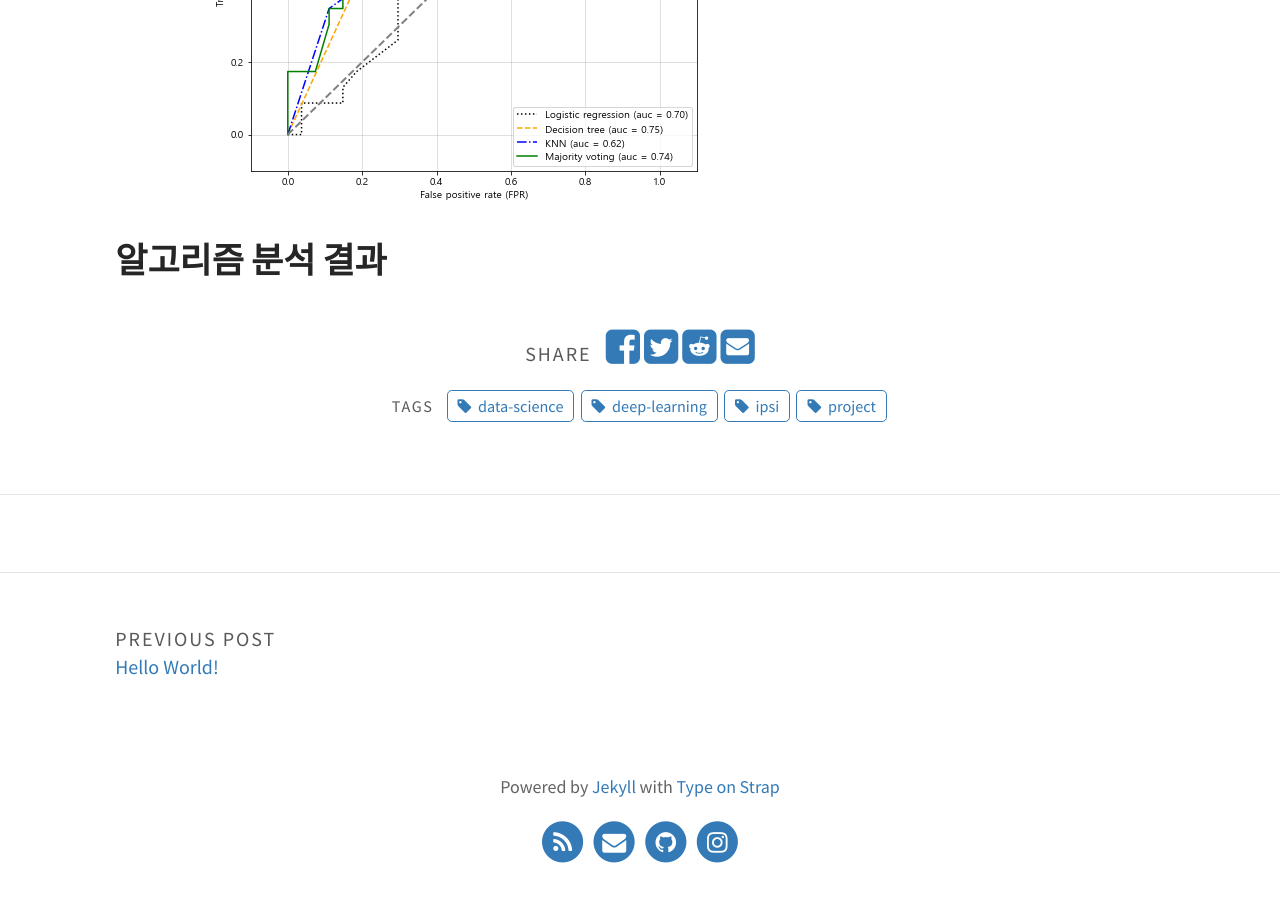
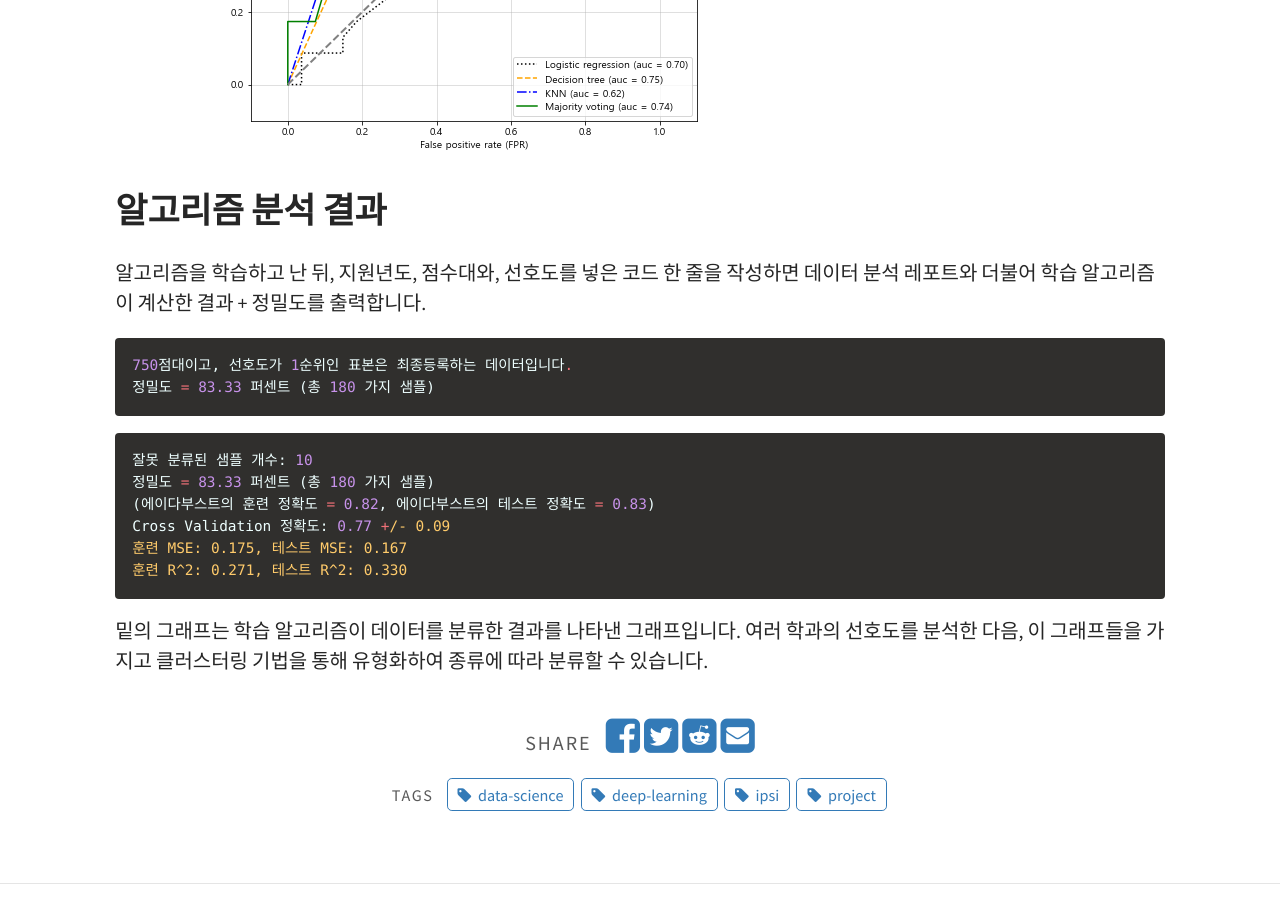
Before and after one commit to joyhyun99/joyhyun99.github.io, a Jekyll site: the page built from _posts/2019-09-06-ipsi1.md, in a window 1280 px wide and 900 px high, scrolled down 2683 px. Built offline with Jekyll 4.4.1, drawn with Linux system fonts in a browser that asks for light colours; comment, search, counter and statistics services are not loaded.

Commit message:
Update 2019-09-06-ipsi1.md

```diff
--- a/_posts/2019-09-06-ipsi1.md
+++ b/_posts/2019-09-06-ipsi1.md
@@ -39,9 +37,7 @@ excerpt_separator: <!--more-->
 ## 알고리즘 분석 과정
 
 <p>  OO 대학교 XX 학과에 2019년도에 180명의 지원자가 정시모집에 지원했다고 가정합시다. 선호도 모델은 선호도, 지원자 점수대, 등록 여부 데이터로 구축하였습니다. </p>
-<p>  모델에 들어갈 최적의 학습 알고리즘 파악하기 위해,
-
-Keras, Tensorflow 등등 다양한 강력한 도구들이 있지만, 저는 사이킷런을 이용한 학습을 통해 로지스틱 회귀, 결정 트리 학습법, K- 최근접 이웃 알고리즘, 다수결 투표 앙상블 분류기 각각 모델의 위양성과 진음성을 구하고, 이를 바탕으로 정밀도, 재현율을 측정해 가장 성능이 좋은 학습 알고리즘을 사용하였습니다.</p>
+<p>  모델에 들어갈 최적의 학습 알고리즘 파악하기 위해, Keras, Tensorflow 등등 다양한 강력한 도구들이 있지만, 저는 사이킷런을 이용한 학습을 통해 로지스틱 회귀, 결정 트리 학습법, K- 최근접 이웃 알고리즘, 다수결 투표 앙상블 분류기 각각 모델의 위양성과 진음성을 구하고, 이를 바탕으로 정밀도, 재현율을 측정해 가장 성능이 좋은 학습 알고리즘을 사용하였습니다.</p>
 
 {% highlight ruby %}
 {% raw %}
@@ -62,3 +58,25 @@ ROC AUC: 0.79 (+/- 0.08) [Majority voting]
 ![1]({{ "/assets/img/ad_3.png" | relative_url }})
 
 ## 알고리즘 분석 결과
+
+<p> 알고리즘을 학습하고 난 뒤, 지원년도, 점수대와, 선호도를 넣은 코드 한 줄을 작성하면 데이터 분석 레포트와 더불어 학습 알고리즘이 계산한 결과 + 정밀도를 출력합니다.  </p>
+
+{% highlight ruby %}
+{% raw %}
+750점대이고, 선호도가 1순위인 표본은 최종등록하는 데이터입니다.
+정밀도 = 83.33 퍼센트 (총 180 가지 샘플)
+{% endraw %}
+{% endhighlight %}
+
+{% highlight ruby %}
+{% raw %}
+잘못 분류된 샘플 개수: 10
+정밀도 = 83.33 퍼센트 (총 180 가지 샘플)
+(에이다부스트의 훈련 정확도 = 0.82, 에이다부스트의 테스트 정확도 = 0.83)
+Cross Validation 정확도: 0.77 +/- 0.09
+훈련 MSE: 0.175, 테스트 MSE: 0.167
+훈련 R^2: 0.271, 테스트 R^2: 0.330
+{% endraw %}
+{% endhighlight %}
+
+<p> 밑의 그래프는 학습 알고리즘이 데이터를 분류한 결과를 나타낸 그래프입니다. 여러 학과의 선호도를 분석한 다음, 이 그래프들을 가지고 클러스터링 기법을 통해 유형화하여 종류에 따라 분류할 수 있습니다. </p>
```
Also changed, not shown: other parts of _posts/2019-09-06-ipsi1.md (+1 -3 lines).
